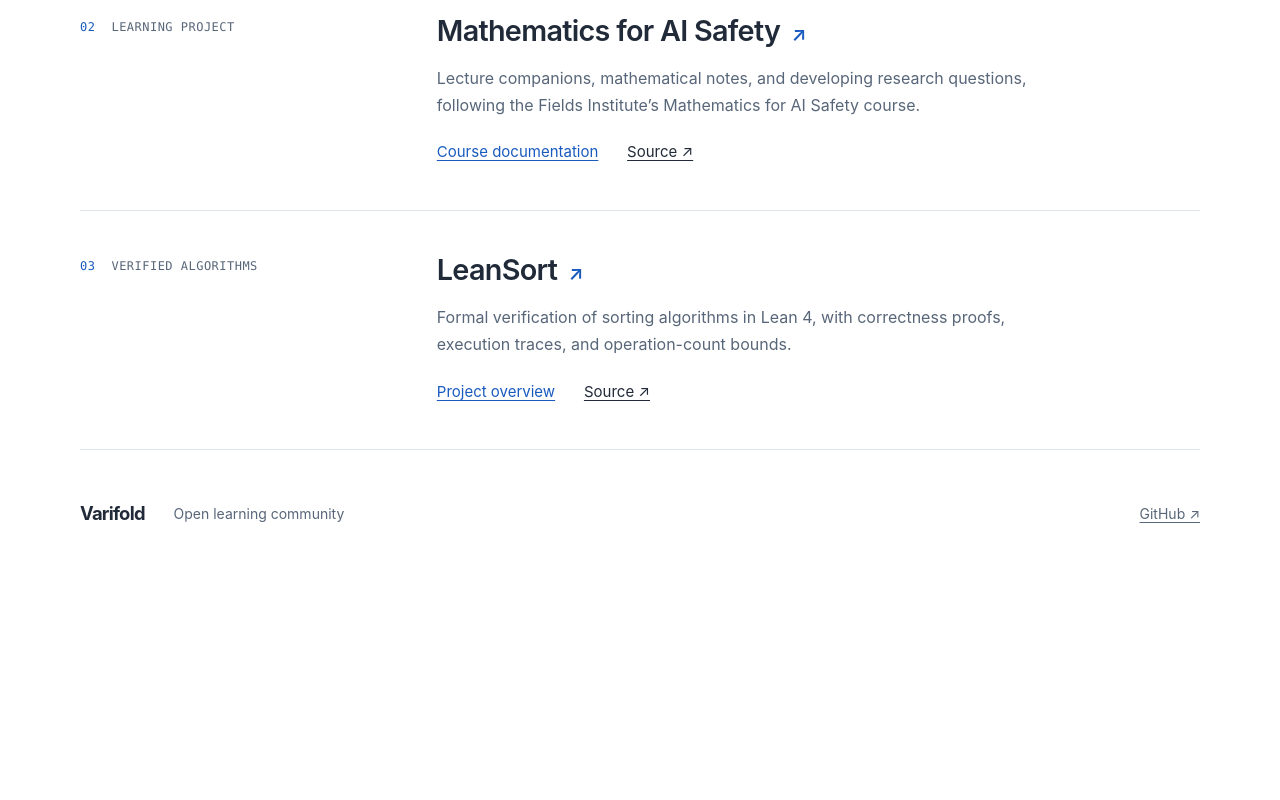
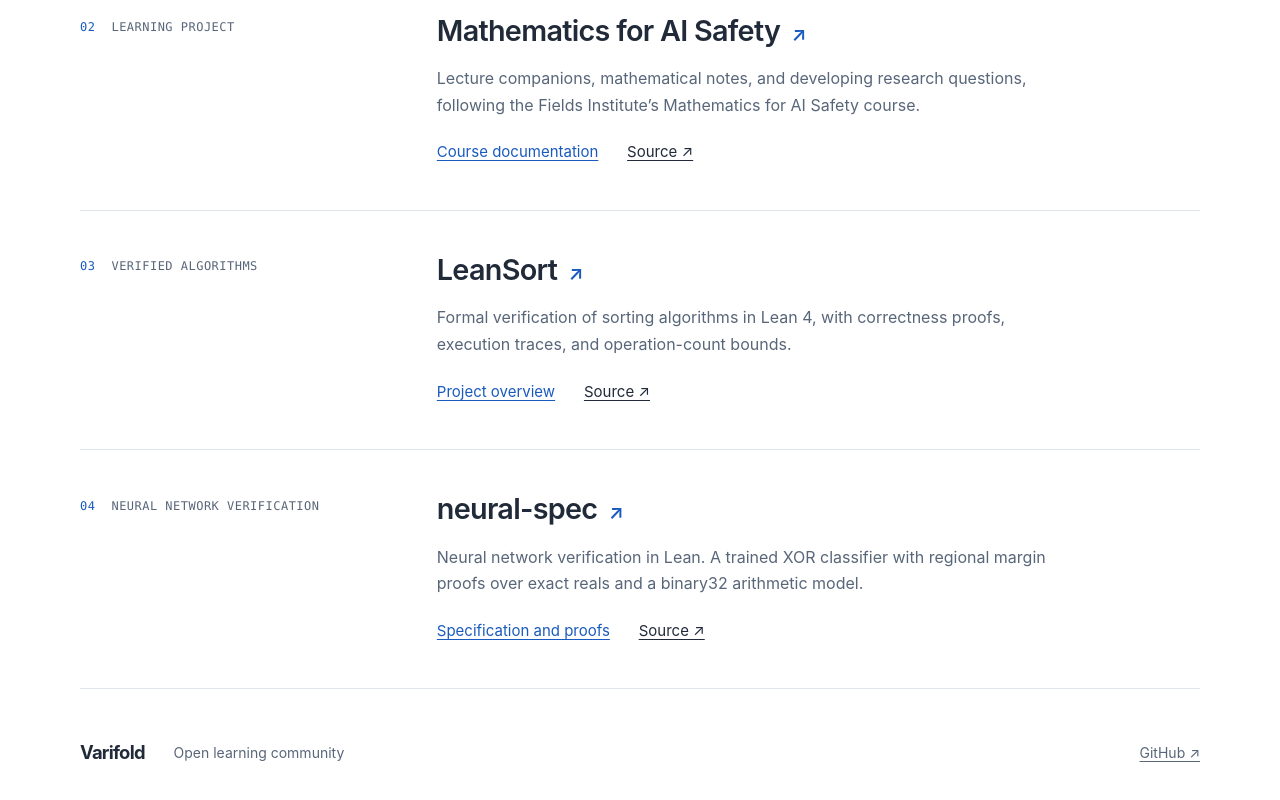
Before and after one commit to Varifold-Lab/varifold-lab.github.io, a plain HTML site: page index.html in a window 1280 px wide. Shown: the part 880-1680 px from the top of the page. Before the commit the page ends 1456 px from the top, so only its background shows below. Drawn offline with Linux system fonts and the light colour scheme.

Commit message:
Add neural-spec to the public project directory

```diff
--- a/index.html
+++ b/index.html
@@ -45,6 +45,14 @@
           <div class="project-links"><a href="https://github.com/Varifold-Lab/LeanSort#readme">Project overview</a><a href="https://github.com/Varifold-Lab/LeanSort">Source ↗</a></div>
         </div>
       </article>
+      <article class="project">
+        <div class="project-kind"><span class="project-number">04</span><span>NEURAL NETWORK VERIFICATION</span></div>
+        <div class="project-content">
+          <h3><a href="https://varifold-lab.github.io/neural-spec/">neural-spec <span aria-hidden="true">↗</span></a></h3>
+          <p>Neural network verification in Lean. A trained XOR classifier with regional margin proofs over exact reals and a binary32 arithmetic model.</p>
+          <div class="project-links"><a href="https://varifold-lab.github.io/neural-spec/">Specification and proofs</a><a href="https://github.com/Varifold-Lab/neural-spec">Source ↗</a></div>
+        </div>
+      </article>
     </section>
   </main>
   <footer><a class="brand" href="./">Varifold</a><span>Open learning community</span><a href="https://github.com/Varifold-Lab">GitHub ↗</a></footer>
```
Also changed, not shown: 1 other file.
